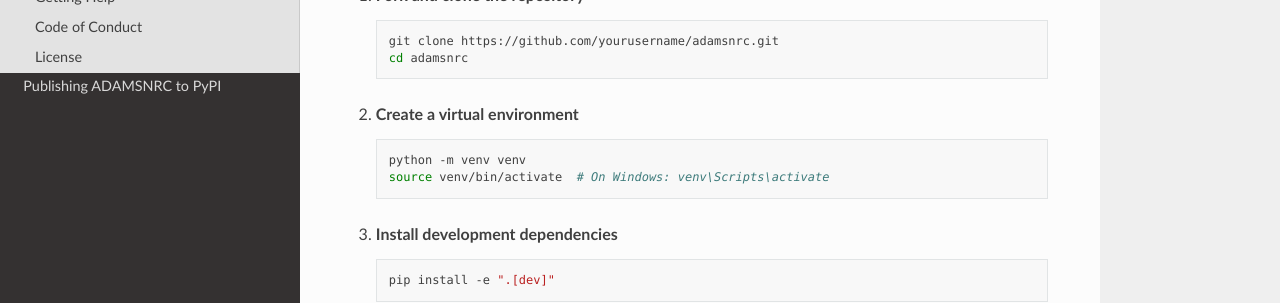
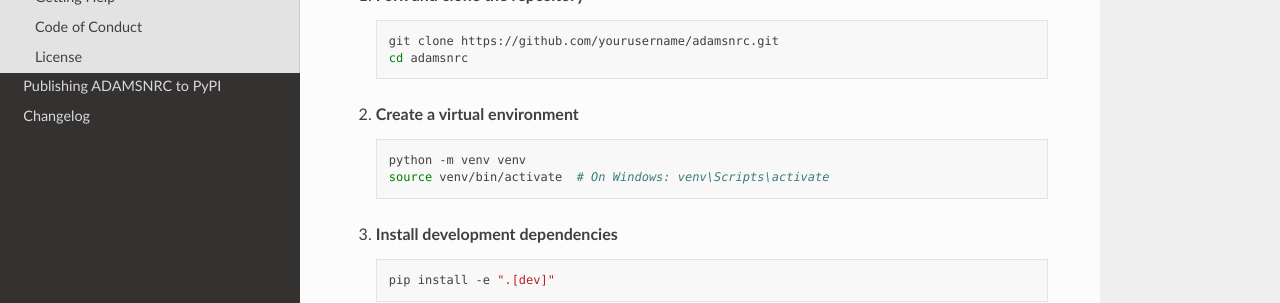
Before and after one commit to maxoliverbr/adamsnrc, a Sphinx documentation site: the page built from docs/guides/contributing.md, in a window 1280 px wide. Shown: the part 500-803 px from the top of the page. Built offline with Sphinx 7.4.7 and the Read the Docs theme 3.1.0, drawn with Linux system fonts in a browser that asks for light colours.

Commit message:
docs: add CHANGELOG to the docs site toctree

````diff
--- /dev/null
+++ b/docs/guides/changelog.md
@@ -0,0 +1,2 @@
+```{include} ../../CHANGELOG.md
+```
````
Also changed, not shown: docs/index.md (+1 -0 lines).
